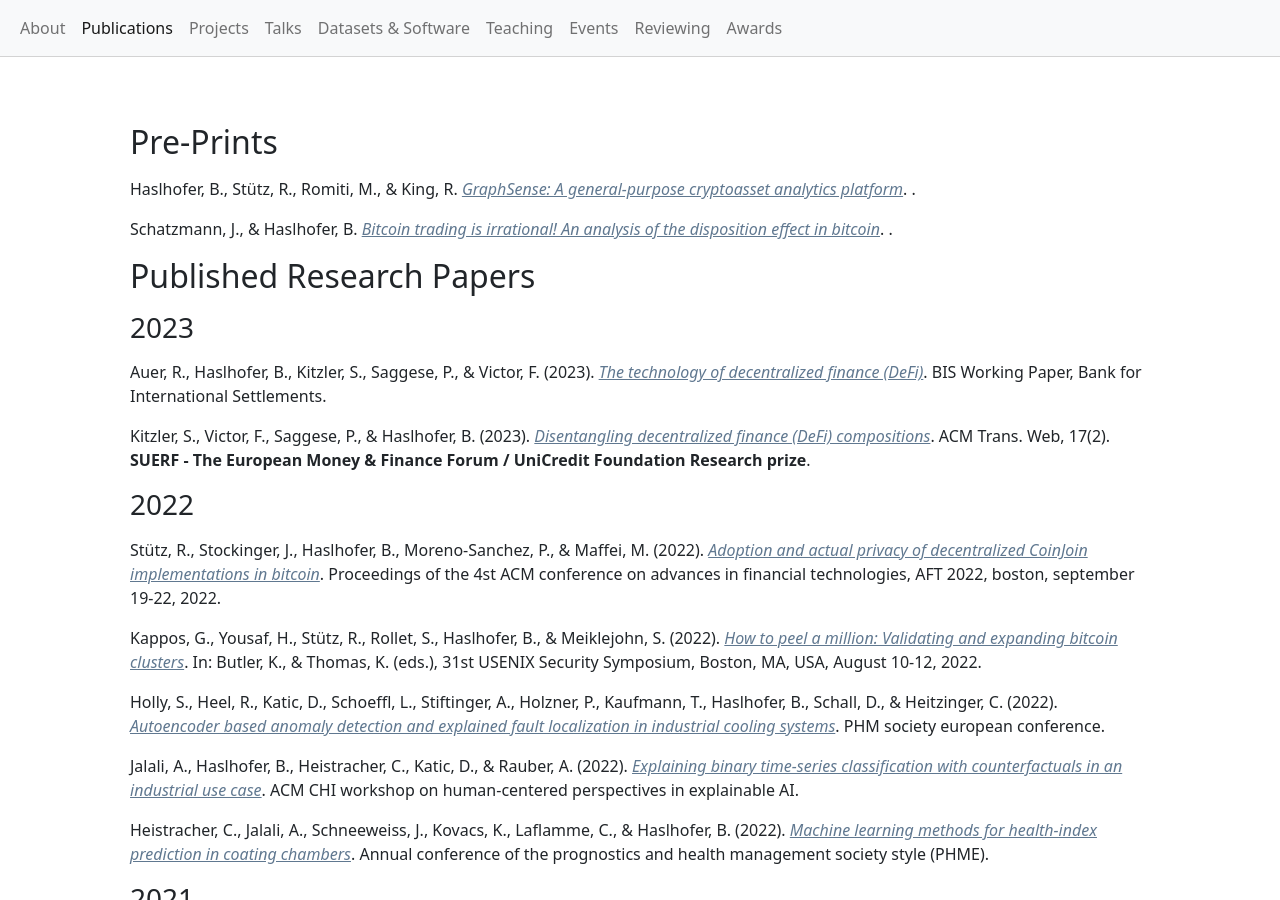
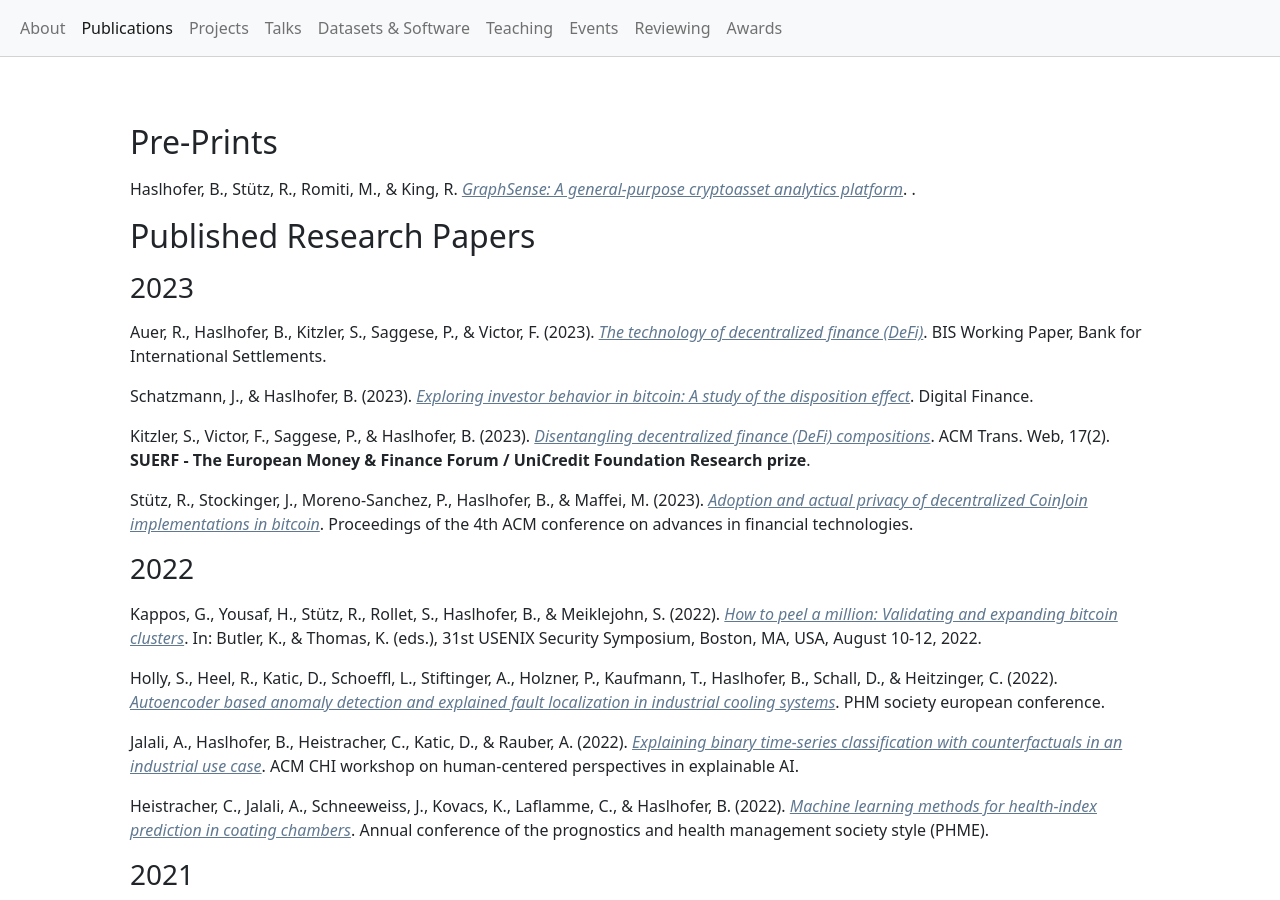
Before and after one commit to behas/behas.github.com, a Jekyll site: the page built from publications.html, in a window 1280 px wide and 900 px high. Built offline with Jekyll 4.4.1, drawn with Linux system fonts in a browser that asks for light colours; a style sheet for code colours, icons or effects is not loaded.

Commit message:
updated pubs

```diff
--- a/_data/publications.yml
+++ b/_data/publications.yml
@@ -16,17 +16,6 @@ references:
   title-short: GraphSense
   type: manuscript
   url: "https://arxiv.org/abs/2102.13613"
-- author:
-  - family: Schatzmann
-    given: Jürgen E.
-  - family: Haslhofer
-    given: Bernhard
-  id: "Schatzmann:2020a"
-  note: Arxiv pre-print
-  title: Bitcoin trading is irrational! An analysis of the disposition
-    effect in bitcoin
-  type: manuscript
-  url: "https://arxiv.org/abs/2010.12415"
 - author:
   - family: Auer
     given: Raphael
@@ -46,6 +35,20 @@ references:
   type: report
   url: "https://www.bis.org/publ/work1066.htm"
 - author:
+  - family: Schatzmann
+    given: Jürgen E.
+  - family: Haslhofer
+    given: Bernhard
+  container-title: Digital Finance
+  doi: 10.1007/s42521-023-00086-w
+  id: "Schatzmann:2023a"
+  issued: 2023-07
+  title: "Exploring investor behavior in bitcoin: A study of the
+    disposition effect"
+  title-short: Exploring investor behavior in bitcoin
+  type: article-journal
+  url: "https://doi.org/10.1007/s42521-023-00086-w"
+- author:
   - family: Kitzler
     given: Stefan
   - family: Victor
@@ -74,20 +77,27 @@ references:
     given: Rainer
   - family: Stockinger
     given: Johann
-  - family: Haslhofer
-    given: Bernhard
   - family: Moreno-Sanchez
     given: Pedro
+  - family: Haslhofer
+    given: Bernhard
   - family: Maffei
     given: Matteo
-  container-title: Proceedings of the 4st ACM conference on advances in
-    financial technologies, AFT 2022, boston, september 19-22, 2022
+  collection-title: AFT '22
+  container-title: Proceedings of the 4th ACM conference on advances in
+    financial technologies
+  doi: 10.1145/3558535.3559782
   id: "Stuetz:2022a"
-  issued: 2022
+  isbn: 9781450398619
+  issued: 2023
+  keyword: cryptoassets, CoinJoin, mixing
+  page: 254-267
+  publisher: Association for Computing Machinery
+  publisher-place: New York, NY, USA
   title: Adoption and actual privacy of decentralized CoinJoin
     implementations in bitcoin
   type: paper-conference
-  url: "https://arxiv.org/abs/2109.10229"
+  url: "https://doi.org/10.1145/3558535.3559782"
 - author:
   - family: Kappos
     given: George
```
